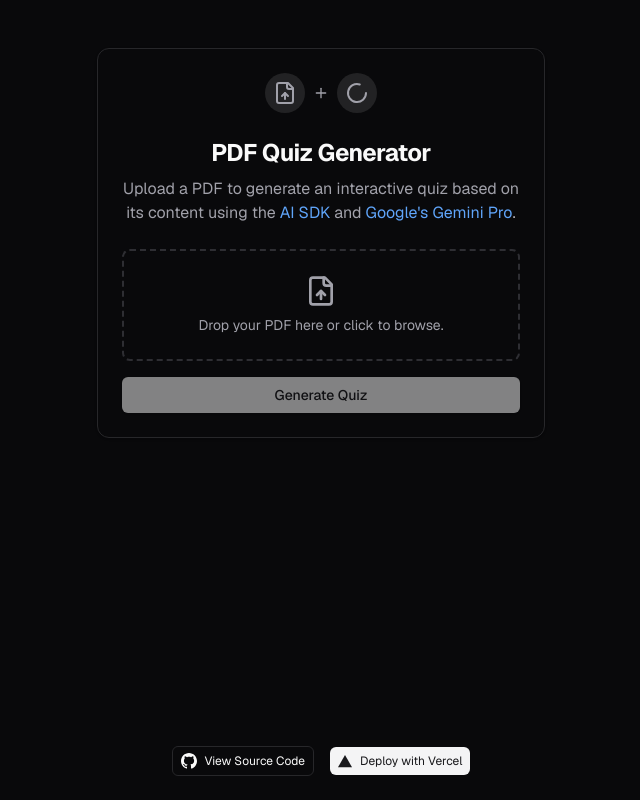
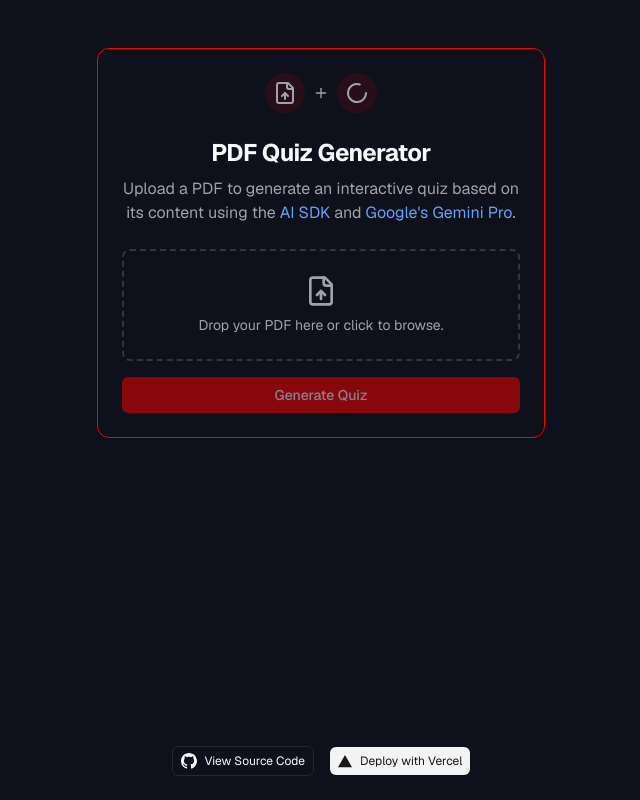
Before and after one commit to BlueMoon73/ftc-portfolio-buddy, a Next.js app: page / in a window 1280 px wide. Shown: the whole page, without its empty margins (319-959 px from the left). Built offline with nearby package versions, Linux system fonts and the light colour scheme.

Commit message:
Updated CSS

```diff
--- a/app/(preview)/globals.css
+++ b/app/(preview)/globals.css
@@ -4,65 +4,70 @@
 
 @layer base {
     :root {
-        --background: 0 0% 100%;
-        --foreground: 240 10% 3.9%;
-        --card: 0 0% 100%;
-        --card-foreground: 240 10% 3.9%;
-        --popover: 0 0% 100%;
-        --popover-foreground: 240 10% 3.9%;
-        --primary: 240 5.9% 10%;
-        --primary-foreground: 0 0% 98%;
-        --secondary: 240 4.8% 95.9%;
-        --secondary-foreground: 240 5.9% 10%;
-        --muted: 240 4.8% 95.9%;
-        --muted-foreground: 240 3.8% 46.1%;
-        --accent: 240 4.8% 95.9%;
-        --accent-foreground: 240 5.9% 10%;
-        --destructive: 0 84.2% 60.2%;
-        --destructive-foreground: 0 0% 98%;
-        --border: 240 5.9% 90%;
-        --input: 240 5.9% 90%;
-        --ring: 240 10% 3.9%;
-        --chart-1: 12 76% 61%;
-        --chart-2: 173 58% 39%;
-        --chart-3: 197 37% 24%;
-        --chart-4: 43 74% 66%;
-        --chart-5: 27 87% 67%;
+        --background: 230 30% 8%; /* Darker navy */
+        --foreground: 0 0% 98%;   /* Keep light gray/white */
+        --card:  230 30% 8%;    /* Darker navy */
+        --card-foreground: 0 0% 98%; /* Keep light gray/white */
+        --popover:  230 30% 8%;    /* Darker navy */
+        --popover-foreground: 0 0% 98%; /* Keep light gray/white */
+        --primary: 0 100% 50%;    /* Brighter red */
+        --primary-foreground: 0 0% 98%; /* Keep light gray/white */
+        --secondary: 240 4.8% 95.9%; /* Can remain as it*/
+        --secondary-foreground: 240 5.9% 10%; /* Can remain as it*/
+        --muted: 240 4.8% 95.9%; /* Can remain as it*/
+        --muted-foreground: 240 3.8% 46.1%; /* Can remain as it*/
+        --accent: 240 4.8% 95.9%;  /* Can remain as it*/
+        --accent-foreground: 240 5.9% 10%; /* Can remain as it*/
+        --destructive: 0 84.2% 60.2%; /* Can remain as it*/
+        --destructive-foreground: 0 0% 98%; /* Can remain as it*/
+        --border: 0 100% 50%;      /* Red border */
+        --input: 240 5.9% 90%;   /* Can remain as it*/
+        --ring: 240 10% 3.9%;  /* Can remain as it*/
+          --chart-1: 0 100% 50%;    /* Brighter red */
+        --chart-2: 0 100% 50%;     /* Brighter red */
+        --chart-3: 197 37% 24%; /* Can remain as it*/
+        --chart-4: 43 74% 66%; /* Can remain as it*/
+        --chart-5: 27 87% 67%; /* Can remain as it*/
         --radius: 0.5rem;
+
     }
+
     .dark {
-        --background: 240 10% 3.9%;
-        --foreground: 0 0% 98%;
-        --card: 240 10% 3.9%;
-        --card-foreground: 0 0% 98%;
-        --popover: 240 10% 3.9%;
-        --popover-foreground: 0 0% 98%;
-        --primary: 0 0% 98%;
-        --primary-foreground: 240 5.9% 10%;
-        --secondary: 240 3.7% 15.9%;
-        --secondary-foreground: 0 0% 98%;
-        --muted: 240 3.7% 15.9%;
-        --muted-foreground: 240 5% 64.9%;
-        --accent: 240 3.7% 15.9%;
-        --accent-foreground: 0 0% 98%;
-        --destructive: 0 62.8% 30.6%;
-        --destructive-foreground: 0 0% 98%;
-        --border: 240 3.7% 15.9%;
-        --input: 240 3.7% 15.9%;
-        --ring: 240 4.9% 83.9%;
-        --chart-1: 220 70% 50%;
-        --chart-2: 160 60% 45%;
-        --chart-3: 30 80% 55%;
-        --chart-4: 280 65% 60%;
-        --chart-5: 340 75% 55%;
+        --background: 230 30% 8%;    /* Darker navy */
+        --foreground: 0 0% 98%;   /* Keep light gray/white */
+        --card:  230 30% 8%;     /* Darker navy */
+         --card-foreground: 0 0% 98%;/* Keep light gray/white */
+        --popover:  230 30% 8%;   /* Darker navy */
+        --popover-foreground:  0 0% 98%;/* Keep light gray/white */
+        --primary: 0 100% 50%;   /* Brighter red */
+         --primary-foreground: 0 0% 98%;  /* Keep light gray/white */
+        --secondary: 240 3.7% 15.9%; /* Can remain as it*/
+        --secondary-foreground: 0 0% 98%; /* Can remain as it*/
+        --muted: 240 3.7% 15.9%;  /* Can remain as it*/
+        --muted-foreground: 240 5% 64.9%; /* Can remain as it*/
+        --accent: 240 3.7% 15.9%; /* Can remain as it*/
+        --accent-foreground: 0 0% 98%; /* Can remain as it*/
+        --destructive: 0 62.8% 30.6%;  /* Can remain as it*/
+        --destructive-foreground: 0 0% 98%;  /* Can remain as it*/
+        --border: 0 100% 50%;     /* Red border */
+        --input: 240 3.7% 15.9%; /* Can remain as it*/
+        --ring: 240 4.9% 83.9%;  /* Can remain as it*/
+        --chart-1: 0 100% 50%;   /* Brighter red */
+        --chart-2: 0 100% 50%;  /* Brighter red */
+        --chart-3: 30 80% 55%;  /* Can remain as it*/
+        --chart-4: 280 65% 60%; /* Can remain as it*/
+        --chart-5: 340 75% 55%; /* Can remain as it*/
     }
 }
-
 @layer base {
     * {
         @apply border-border;
     }
     body {
         @apply bg-background text-foreground;
+
+    }
+    .yellow-heading {
+        color: hsl(60, 100%, 50%);
     }
 }
```
